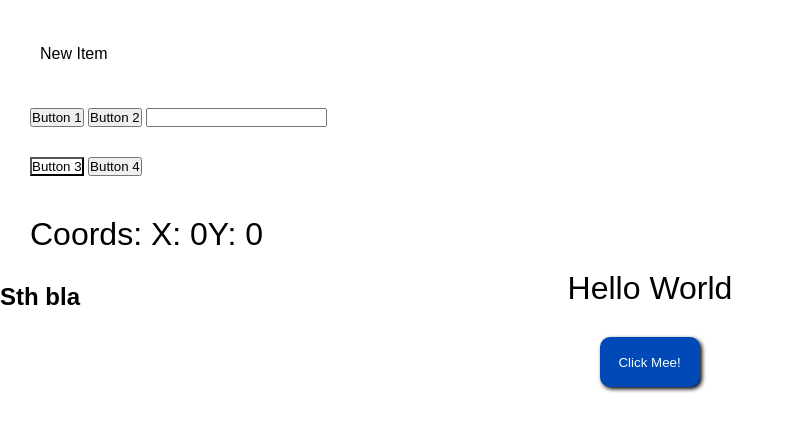
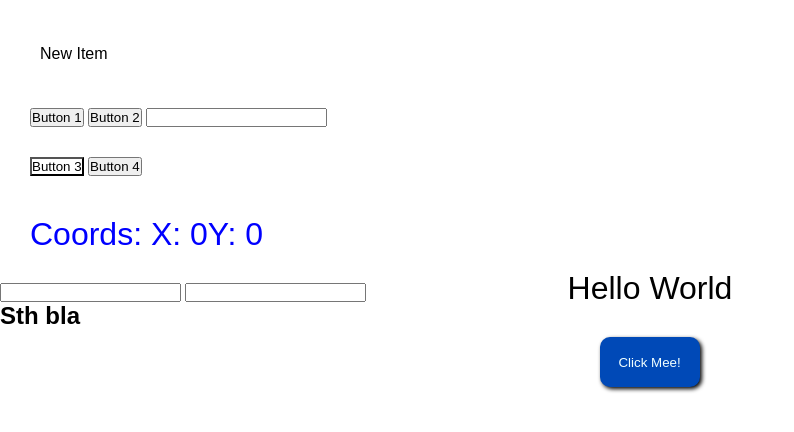
Before and after one commit to filipbosnjak/myJavascriptProjects, a plain HTML site: page jQuery/index.html in a window 1280 px wide. Both pictures are taken after a click on the button "Button 3". Shown: the whole page, without its empty margins (0-794 px from the left). Drawn offline with nearby package versions, Linux system fonts and the light colour scheme.

Commit message:
jQuery DOM

```diff
--- a/jQuery/index.html
+++ b/jQuery/index.html
@@ -33,5 +33,8 @@
         <button class="btn2">Button 4</button>
     </div>
     <h1 class="h11"></h1>
+    <input type="text" id="inpt1">
+    <input type="text" id="inpt2">
+
 </body>
 </html>
--- a/jQuery/jQuery.js
+++ b/jQuery/jQuery.js
@@ -70,4 +70,12 @@ var someString = 'Sth bla';
 
 $('.h2').append(`${someString}`);
 
+/* -- DOM MANIPULATION */
+
+// -> .addClass('className'); Adds a css class to the element
+// -> .removeClass('className'); Adds a css class to the element
+
+$('.btn1').click( () => {
+    $('.h11').toggleClass('class1');// Add/remove
+})
 });
--- a/jQuery/style.css
+++ b/jQuery/style.css
@@ -46,3 +46,6 @@ input[type=button]{
 .btns{
     margin:30px
 }
+.class1{
+    color: blue;
+}
```
